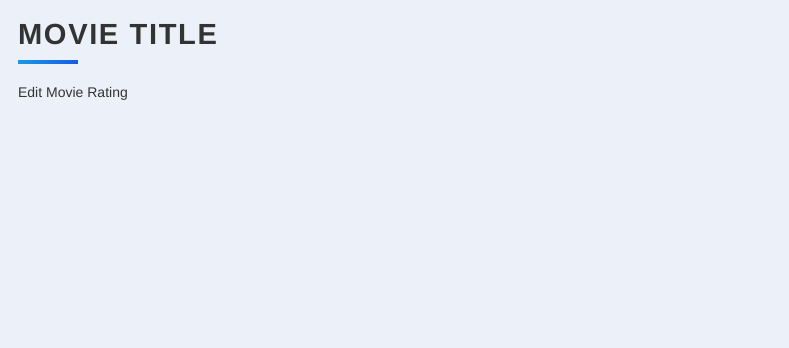
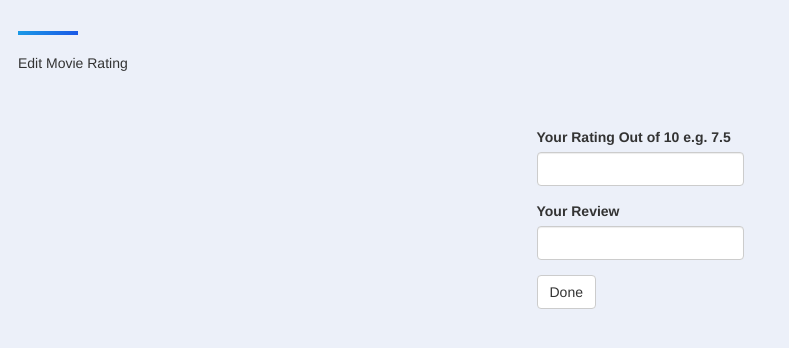
Before and after one commit to lenargasimov/my-top-10-movies, a Flask app: template templates/edit.html in a window 1280 px wide. Shown: the top 348 px of the page, without its empty margins (0-789 px from the left). Run offline with Flask 2, Linux system fonts and the light colour scheme; the template is opened without the code that fills it: values that come from a table or form of the project are taken from there, others are empty; some libraries are stand-ins or nearby versions.

Commit message:
fix: fixed bug

```diff
--- a/main.py
+++ b/main.py
@@ -1,3 +1,4 @@
+import os
 from flask import Flask, render_template, redirect, url_for, request
 from flask_bootstrap import Bootstrap
 from flask_sqlalchemy import SQLAlchemy
@@ -6,17 +7,22 @@
 from wtforms.validators import DataRequired
 import requests
 
+MOVIE_DB_API_KEY = os.environ['MOVIE_DB_API_TOKEN']
+MOVIE_DB_SEARCH_URL = "https://api.themoviedb.org/3/search/movie"
+MOVIE_DB_INFO_URL = "https://api.themoviedb.org/3/movie"
+MOVIE_DB_IMAGE_URL = "https://image.tmdb.org/t/p/w500"
+
 app = Flask(__name__)
 app.config['SECRET_KEY'] = '8BYkEfBA6O6donzWlSihBXox7C0sKR6b'
 Bootstrap(app)
 
-# CREATE DB
-app.config['SQLALCHEMY_DATABASE_URL'] = 'sqlite:///movies.db'
+##CREATE DB
+app.config['SQLALCHEMY_DATABASE_URI'] = 'sqlite:///movies.db'
 app.config['SQLALCHEMY_TRACK_MODIFICATIONS'] = False
 db = SQLAlchemy(app)
 
 
-# CREATE TABLE
+##CREATE TABLE
 class Movie(db.Model):
     id = db.Column(db.Integer, primary_key=True)
     title = db.Column(db.String(250), unique=True, nullable=False)
@@ -26,15 +32,7 @@
     ranking = db.Column(db.Integer, nullable=True)
     review = db.Column(db.String(250), nullable=True)
     img_url = db.Column(db.String(250), nullable=False)
-
-
 db.create_all()
-
-
-class RateMovieForm(FlaskForm):
-    rating = StringField("Your Rating Out for 10 e.g. 7.5")
-    review = StringField("Your Review")
-    submit = SubmitField("Done")
 
 
 class FindMovieForm(FlaskForm):
@@ -42,10 +40,49 @@
     submit = SubmitField("Add Movie")
 
 
+class RateMovieForm(FlaskForm):
+    rating = StringField("Your Rating Out of 10 e.g. 7.5")
+    review = StringField("Your Review")
+    submit = SubmitField("Done")
+
+
 @app.route("/")
 def home():
-    all_movies = Movie.query.all()
+    all_movies = Movie.query.order_by(Movie.rating).all()
+    for i in range(len(all_movies)):
+        all_movies[i].ranking = len(all_movies) - i
+    db.session.commit()
     return render_template("index.html", movies=all_movies)
+
+
+@app.route("/add", methods=["GET", "POST"])
+def add_movie():
+    form = FindMovieForm()
+    if form.validate_on_submit():
+        movie_title = form.title.data
+
+        response = requests.get(MOVIE_DB_SEARCH_URL, params={"api_key": MOVIE_DB_API_KEY, "query": movie_title})
+        data = response.json()["results"]
+        return render_template("select.html", options=data)
+    return render_template("add.html", form=form)
+
+
+@app.route("/find")
+def find_movie():
+    movie_api_id = request.args.get("id")
+    if movie_api_id:
+        movie_api_url = f"{MOVIE_DB_INFO_URL}/{movie_api_id}"
+        response = requests.get(movie_api_url, params={"api_key": MOVIE_DB_API_KEY, "language": "en-US"})
+        data = response.json()
+        new_movie = Movie(
+            title=data["title"],
+            year=data["release_date"].split("-")[0],
+            img_url=f"{MOVIE_DB_IMAGE_URL}{data['poster_path']}",
+            description=data["overview"]
+        )
+        db.session.add(new_movie)
+        db.session.commit()
+        return redirect(url_for("rate_movie", id=new_movie.id))
 
 
 @app.route("/edit", methods=["GET", "POST"])
@@ -70,36 +107,5 @@
     return redirect(url_for("home"))
 
 
-@app.route("/add", methods=["GET", "POST"])
-def add_movie():
-    form = FindMovieForm()
-
-    if form.validate_on_submit():
-        movie_title = form.title.data
-        response = requests.get(MOVIE_DB_SEARCH_URL, params={"api_key": MOVIE_DB_API_KEY, "query": movie_title})
-        data = response.json()["results"]
-        return render_template("select.html", options=data)
-
-    return render_template("add.html", form=form)
-
-
-@app.route("/find")
-def find_movie():
-    movie_api_id = request.args.get("id")
-    if movie_api_id:
-        movie_api_url = f"{MOVIE_DB_INFO_URL}/{movie_api_id}"
-        response = requests.get(movie_api_url, params={"api_key": MOVIE_DB_API_KEY, "language": "en-US"})
-        data = response.json()
-        new_movie = Movie(
-            title=data["title"],
-            year=data["release_date"].split("-")[0],
-            img_url=f"{MOVIE_DB_IMAGE_URL}{data['poster_path']}",
-            description=data["overview"]
-        )
-        db.session.add(new_movie)
-        db.session.commit()
-        return redirect(url_for("home"))
-
-
 if __name__ == '__main__':
     app.run(debug=True)
--- a/templates/add.html
+++ b/templates/add.html
@@ -1,5 +1,4 @@
 {% extends 'bootstrap/base.html' %}
-
 {% import "bootstrap/wtf.html" as wtf %}
 
 {% block styles %}
@@ -14,8 +13,6 @@
 {% block content %}
 <div class="content">
     <h1 class="heading">Add a Movie</h1>
-
     {{ wtf.quick_form(form, novalidate=True) }}
-
 </div>
 {% endblock %}
--- a/templates/edit.html
+++ b/templates/edit.html
@@ -12,7 +12,8 @@
 
 {% block content %}
 <div class="content">
-  <h1 class="heading">Movie Title</h1>
+  <h1 class="heading">{{movie.title}}</h1>
     <p class="description">Edit Movie Rating</p>
+        {{ wtf.quick_form(form, novalidate=True) }}
   </div>
 {% endblock %}
--- a/templates/select.html
+++ b/templates/select.html
@@ -13,10 +13,9 @@
 {% block content %}
 <div class="container">
     <h1 class="heading">Select Movie</h1>
-
     {% for movie in options: %}
   <p>
-    <a href="#">{{ movie.title }} - {{ movie.release_date }}</a>
+    <a href="{{ url_for('find_movie', id=movie.id) }} ">{{ movie.title }} - {{movie.release_date}}</a>
   </p>
   {% endfor %}
 
```
Also changed, not shown: templates/index.html (+6 -7 lines), movies.db (added).
